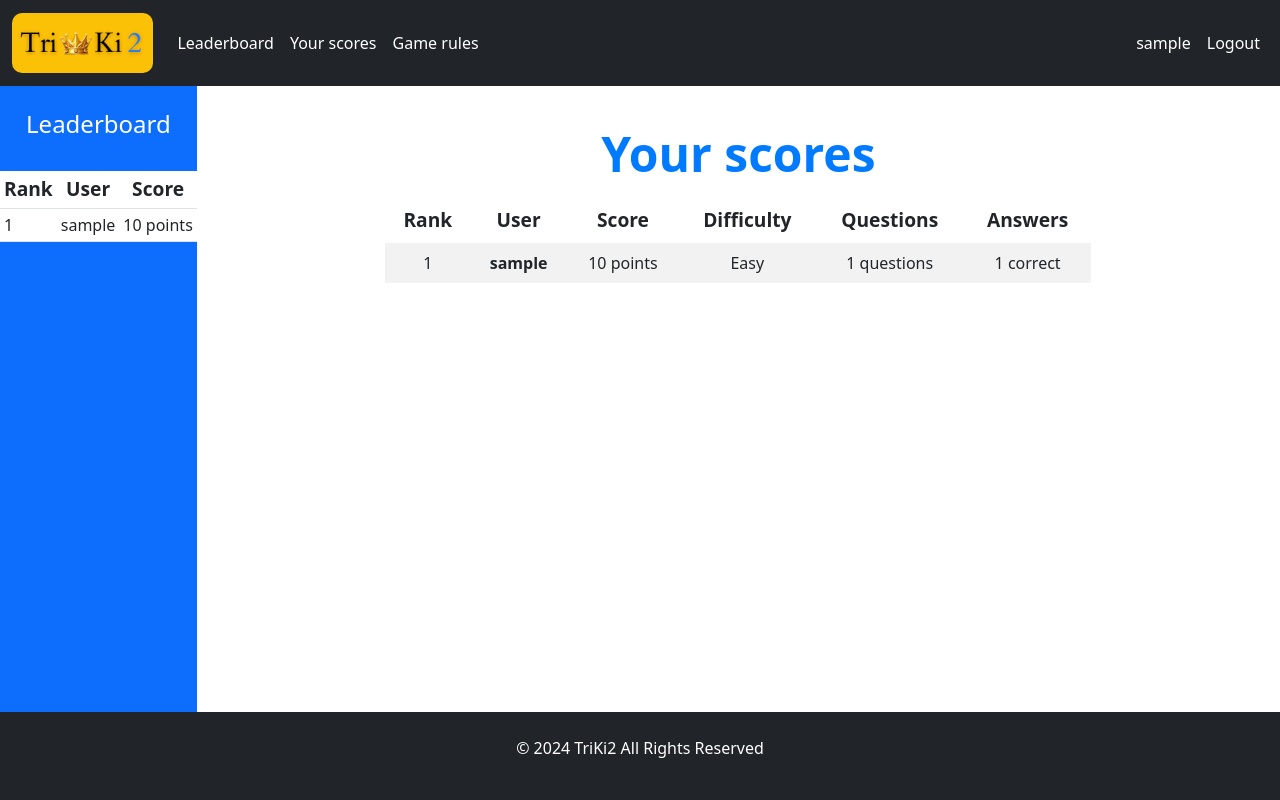
After one commit to EneLumi/triki2, a Django app: page /score_list/ in a window 1280 px wide. The commit adds this page. Run offline with Django 5.2, Linux system fonts and the light colour scheme; a user stored in the database is signed in; tables that the repository leaves empty hold one stand-in row (values such as "Sample post").

Commit message:
Create leaderboard functionality and templates

```diff
--- a/game/templates/result.html
+++ b/game/templates/result.html
@@ -30,7 +30,7 @@
     </table>
 
 
-    <a href="#" class="btn btn-primary text-white">View Leaderboard</a>
+    <a href="{% url 'leaderboard' %}" class="btn btn-primary text-white">View Leaderboard</a>
     <br>
     <a href="{% url 'start_quiz' %}" class="btn btn-primary text-white">Play Again</a>
 </div>
--- a/game/urls.py
+++ b/game/urls.py
@@ -7,6 +7,6 @@ urlpatterns = [
     path("start/", views.start_quiz, name="start_quiz"),
     path("quiz/", views.play_game, name="play_game"),
     path("result/", views.result_view, name="result"),
-    #path("rules/", views.rules, name="rules"),
+    path("rules/", views.rules, name="rules"),
 
 ]
--- a/game/views.py
+++ b/game/views.py
@@ -1,5 +1,4 @@
 from django.shortcuts import render, redirect
-from django.contrib.auth.decorators import login_required
 import html
 from game.forms import QuizSettingsForm, QuizForm
 from .models import Score
@@ -180,3 +179,7 @@ def result_view(request):  # tulemuste jaoks
     except Exception as e:
         print(f"Error in result_view: {e}")
         return redirect("start_quiz")
+
+
+def rules(request):
+    return render(request, "rules.html", {})
--- /dev/null
+++ b/leaderboard/context_processors.py
@@ -0,0 +1,11 @@
+from game.models import Score
+
+# et näitaks koguaeg, olen sisse logitud või mitte (sidebar-il). Lisafunktsioon, mis koguaeg jookseb ja kõigil templatidel (live)
+def leaderboard_context(request):
+    scores = Score.objects.order_by('-score')[:30]
+    user_scores = Score.objects.filter(user=request.user).order_by('-score') \
+        if request.user.is_authenticated else []
+    return {
+        'scores': scores,
+        'user_scores': user_scores,
+    }
--- /dev/null
+++ b/leaderboard/templates/score_list.html
@@ -0,0 +1,41 @@
+{% extends 'base.html' %} {% block content %}
+
+<div id="box" class="col-md-8 offset-md-2 text-center">
+
+    <table class="table table-striped table-borderless">
+        <thead>
+        <tr class="title-row">
+            <td colspan="6">Your scores</td>
+        </tr>
+        <tr>
+            <th>Rank</th>
+            <th>User</th>
+            <th>Score</th>
+            <th>Difficulty</th>
+            <th>Questions</th>
+            <th>Answers</th>
+        </tr>
+        </thead>
+        <tbody>
+        {% if user_scores|length > 0 %}
+        {% for score in user_scores|slice:":30" %}
+        <tr>
+            <td>{{ forloop.counter }}</td>
+            <td><strong>{{ score.user.username }}</strong></td>
+            <td>{{ score.score|floatformat:0 }} points</td>
+            <td>{{ score.difficulty }}</td>
+            <td>{{ score.num_questions }} questions</td>
+            <td>{{ score.num_correct }} correct</td>
+        </tr>
+        {% endfor %}
+        {% else %}
+        <tr>
+            <td colspan="5">No scores yet.</td>
+        </tr>
+        {% endif %}
+        </tbody>
+    </table>
+
+</div>
+
+{% endblock %}
--- /dev/null
+++ b/leaderboard/urls.py
@@ -0,0 +1,10 @@
+from django.urls import path
+from . import views
+
+# ühendab view-d ja netilehed
+urlpatterns = [
+
+    path("leaderboard/", views.leaderboard, name="leaderboard"),
+    path("score_list/", views.score_list, name="score_list"),
+
+]
--- a/leaderboard/views.py
+++ b/leaderboard/views.py
@@ -1,3 +1,16 @@
 from django.shortcuts import render
+from django.contrib.auth.decorators import login_required
+from game.models import Score
 
-# Create your views here.
+
+
+# leaderboardi lehele viide
+def leaderboard(request):
+    scores = Score.objects.order_by("-score")
+    return render(request, "leaderboard.html", {"scores": scores})
+
+
+@login_required
+def score_list(request):
+    scores = Score.objects.filter(user=request.user).order_by("-score")
+    return render(request, "score_list.html", {"user_scores": scores})
--- a/static/css/game/result.css
+++ b/static/css/game/result.css
@@ -15,10 +15,11 @@ table {
 
 th {
     text-size-adjust: auto;
-    text-align: left;
+    text-align: center;
     font-size: 120%;
     color: #007bff;
     font-weight: bold;
+    background-color: rgba(0, 255, 255, 0);
 }
 
 td {
@@ -26,8 +27,3 @@ td {
     font-size: 100%;
 
 }
-
-
-th {
-    background-color: rgba(0, 255, 255, 0);
-}
--- a/static/css/usermanager/base.css
+++ b/static/css/usermanager/base.css
@@ -7,6 +7,6 @@ a {
     color: #ffc107; /* Yellow accent color for links */
 }
 
-.text-yellow {
-    color: #ffc107 !important; /* Yellow accent text */
+.table {
+    padding: 20px;
 }
--- a/triki2/settings.py
+++ b/triki2/settings.py
@@ -68,6 +68,8 @@ TEMPLATES = [
                 'django.template.context_processors.request',
                 'django.contrib.auth.context_processors.auth',
                 'django.contrib.messages.context_processors.messages',
+                'leaderboard.context_processors.leaderboard_context'
+
             ],
         },
     },
--- a/triki2/urls.py
+++ b/triki2/urls.py
@@ -21,5 +21,5 @@ urlpatterns = [
     path('admin/', admin.site.urls),
     path('', include('usermanager.urls')),
     path('', include('game.urls')),
-    #path('', include('leaderboard.urls')),
+    path('', include('leaderboard.urls')),
 ]
--- a/usermanager/templates/base.html
+++ b/usermanager/templates/base.html
@@ -24,18 +24,34 @@
 <div class="d-flex flex-grow-1" id="wrapper">
     <div class="bg-primary" id="sidebar-wrapper">
         <div class="sidebar-heading text-center py-4">
-                <h4 class="text-white">Menu</h4>
+            <h4 class="text-white">Leaderboard</h4>
         </div>
         <div class="list-group list-group-flush">
-                <a href="#" class="list-group-item list-group-item-action bg-primary text-white">Home</a>
-                <a href="#" class="list-group-item list-group-item-action bg-primary text-white">Leaderboard</a>
-                {% if user.is_authenticated %}
-                    <a href="{% url 'start_quiz' %}" class="list-group-item list-group-item-action bg-primary text-white">Play Game</a>
-                    <a href="#" class="list-group-item list-group-item-action bg-primary text-white">My Profile</a>
+            <!-- Leaderboard Table -->
+            <table class="table table-sm text-white">
+                <thead>
+                <tr>
+                    <th>Rank</th>
+                    <th>User</th>
+                    <th>Score</th>
+                </tr>
+                </thead>
+                <tbody>
+                {% if scores and scores|length > 0 %}
+                {% for score in scores|slice:":10" %}
+                <tr>
+                    <td>{{ forloop.counter }}</td>
+                    <td>{{ score.user.username }}</td>
+                    <td>{{ score.score|floatformat:0 }} points</td>
+                </tr>
+                {% endfor %}
                 {% else %}
-                    <a href="#" class="list-group-item list-group-item-action bg-primary text-white">Login</a>
-                    <a href="#" class="list-group-item list-group-item-action bg-primary text-white">Register</a>
+                <tr>
+                    <td colspan="3">No scores yet.</td>
+                </tr>
                 {% endif %}
+                </tbody>
+            </table>
         </div>
     </div>
     <div id="page-content-wrapper" class="flex-grow-1">
@@ -44,19 +60,6 @@
         </div>
     </div>
 </div>
-
 {% include 'footer.html' %}
-
-    <!-- Bootstrap JS and Popper.js -->
-    <script src="https://cdn.jsdelivr.net/npm/@popperjs/core@2.11.6/dist/umd/popper.min.js"></script>
-    <script src="https://cdn.jsdelivr.net/npm/bootstrap@5.3.0/dist/js/bootstrap.min.js"></script>
-
-    <!-- Custom JS -->
-    <script>
-        // Optional Sidebar Toggle
-        document.getElementById("menu-toggle").addEventListener("click", function() {
-            document.getElementById("wrapper").classList.toggle("toggled");
-        });
-    </script>
 </body>
 </html>
--- a/usermanager/templates/navbar.html
+++ b/usermanager/templates/navbar.html
@@ -15,20 +15,20 @@
             <ul class="navbar-nav me-auto align-items-center"> <!-- Ensuring vertical alignment -->
                 {% if user.is_authenticated %}
                 <li class="nav-item">
-                    <a class="nav-link text-white" href="#">Leaderboard</a>
+                    <a class="nav-link text-white" href="{% url 'leaderboard' %}">Leaderboard</a>
                 </li>
                 <li class="nav-item">
-                    <a class="nav-link text-white" href="#">Your scores</a>
+                    <a class="nav-link text-white" href="{% url 'score_list' %}">Your scores</a>
                 </li>
                 <li class="nav-item">
-                    <a class="nav-link text-white" href="#">Game rules</a>
+                    <a class="nav-link text-white" href="{% url 'rules' %}">Game rules</a>
                 </li>
                 {% else %}
                 <li class="nav-item">
-                    <a class="nav-link text-white" href="#">Leaderboard</a>
+                    <a class="nav-link text-white" href="{% url 'leaderboard' %}">Leaderboard</a>
                 </li>
                 <li class="nav-item">
-                    <a class="nav-link text-white" href="#">Game Rules</a>
+                    <a class="nav-link text-white" href="{% url 'rules' %}">Game Rules</a>
                 </li>
                 {% endif %}
             </ul>
--- a/usermanager/urls.py
+++ b/usermanager/urls.py
@@ -7,5 +7,5 @@ urlpatterns = [
     path("login/", views.login_user, name="login"),
     path("logout/", views.logout_user, name="logout"),
     path("register/", views.register_user, name="register"),
-    #path("", include("game.urls")), # ütleb djangole, et ta vaataks ka game app-is olevad urls faile
+    path("", include("game.urls")),  # ütleb djangole, et ta vaataks ka game app-is olevad urls faile
 ]
```
Also changed, not shown: game/templates/rules.html (added, +36 -0 lines), leaderboard/templates/leaderboard.html (added, +47 -0 lines). Lines whose indentation alone changed are shown as unchanged.
